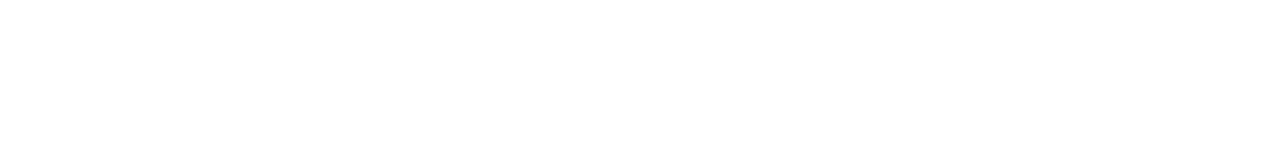
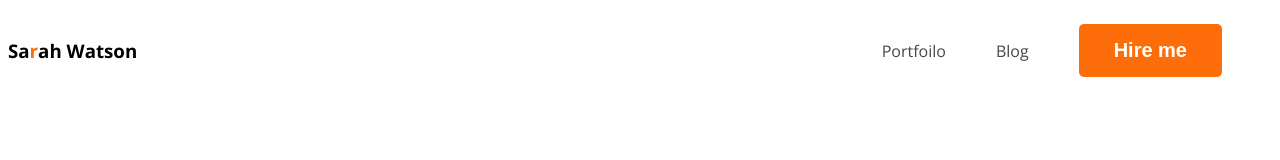
Before and after one commit to Ghost6009/First-portfolio-project, a plain HTML site: page index.html in a window 1280 px wide. Drawn offline with nearby package versions, Linux system fonts and the light colour scheme.

Commit message:
added navigation bar for website

```diff
--- a/index.html
+++ b/index.html
@@ -4,10 +4,23 @@
     <meta charset="UTF-8">
     <meta name="viewport" content="width=device-width, initial-scale=1.0">
     <title>Portfolio Project</title>
+
+    <link rel="preconnect" href="https://fonts.googleapis.com">
+<link rel="preconnect" href="https://fonts.gstatic.com" crossorigin>
+<link href="https://fonts.googleapis.com/css2?family=Open+Sans:wght@400;700;800&display=swap" rel="stylesheet">
+
+    <link rel="stylesheet" href="styles/portfolio.css">
 </head>
 <body>
     <header>
-
+        <nav>
+            <h3 nav-title>Sa<span class="text-primary">r</span>ah Watson</h3>
+            <ul>
+                <li><a href="">Portfoilo</a></li>
+                <li><a href="">Blog</a></li>
+                <li><button class="btn-primary">Hire me</button></li>
+            </ul>
+        </nav>
     </header>
     <main>
 
--- /dev/null
+++ b/styles/portfolio.css
@@ -0,0 +1,40 @@
+/* common shared styles */
+body {
+    font-family: 'Open Sans', sans-serif;
+}
+.text-primary{
+    color:#FD6E0A;
+}
+.btn-primary{
+    border-radius: 5px;
+    background: #FD6E0A;
+    border: 0;
+    color: white;
+    font-size: 20px;
+    font-weight: 700;
+    padding: 15px 35px;
+
+}
+/* nav related styles */
+nav {
+    display: flex;
+    justify-content: space-between;
+    align-items: center;
+}
+.nav-title{
+    color: #181818;
+    font-size: 45px;
+    font-weight: 800;
+}
+nav > ul{
+    display: flex;
+    align-items: center;
+}
+nav li{
+    list-style: none;
+    margin-right: 50px;
+}
+nav a{
+    text-decoration: none;
+    color: #474747;
+}
```
